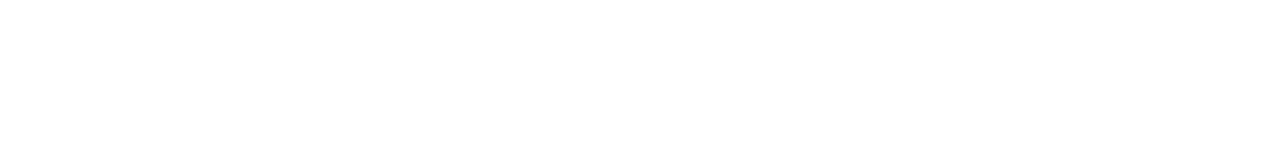
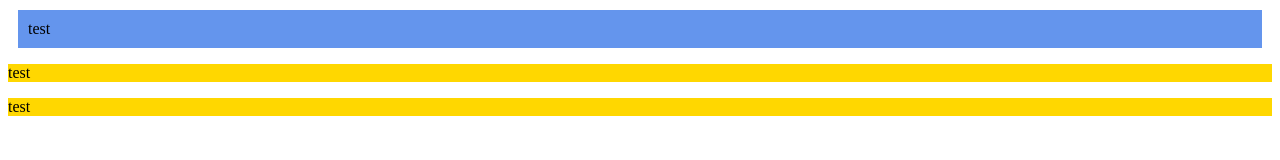
Before and after one commit to Hasturious/COMP001B.LectureActivity2, a plain HTML site: page index.html in a window 1280 px wide. Drawn offline with Linux system fonts and the light colour scheme.

Commit message:
Added read me and colors to elements

```diff
--- a/index.html
+++ b/index.html
@@ -8,9 +8,9 @@
 </head>
 <body>
     <main>
-        <header></header>
-        <p></p>
-        <p></p>
+        <header>test</header>
+        <p>test</p>
+        <p>test</p>
     </main>
 </body>
 </html>
--- a/main.css
+++ b/main.css
@@ -1,3 +1,11 @@
 header {
-    color: cornflowerblue;
+    background-color: cornflowerblue;
+    padding: 10px;
+    margin: 10px;
 }
+
+p {
+    background-color: gold;
+    border: 5px;
+    border-color: black;
+}
```
Also changed, not shown: 1 other file.
